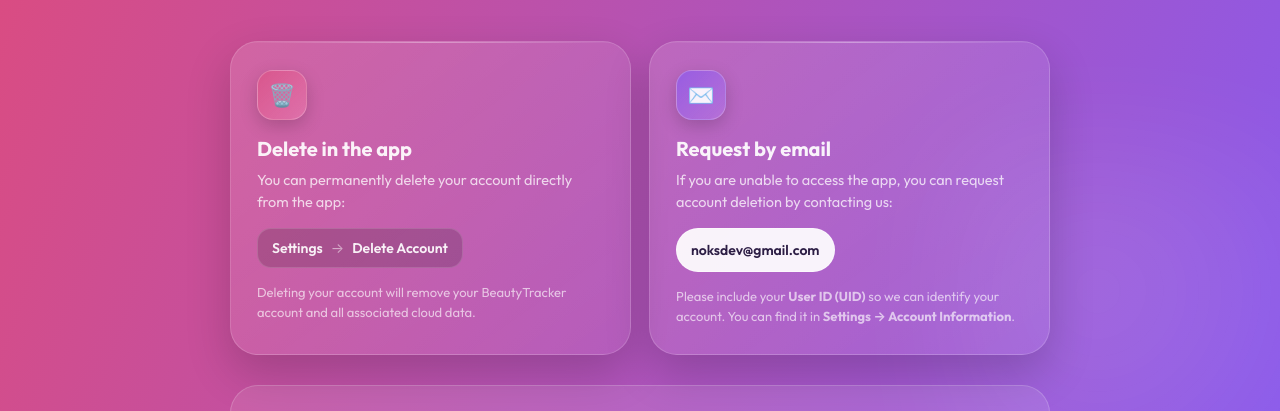
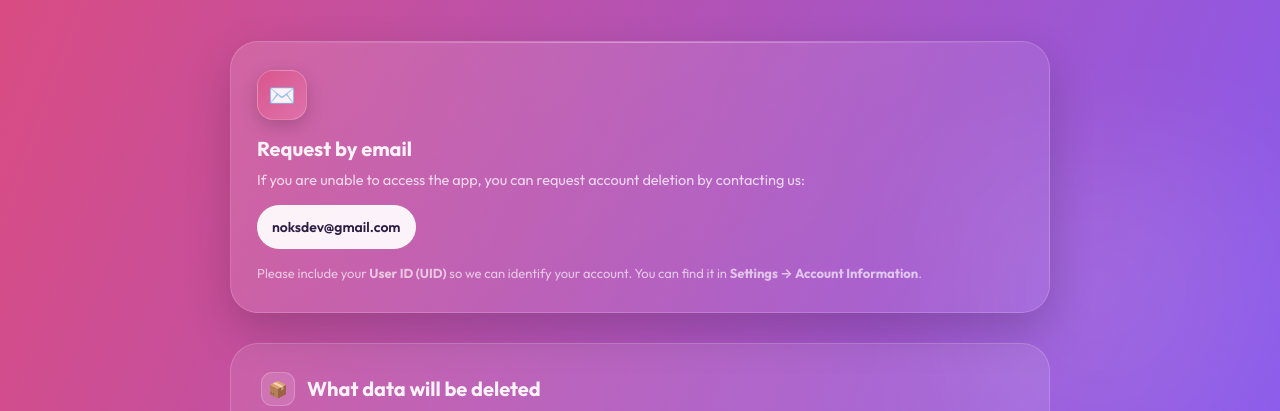
Before and after one commit to aliaksandra-molchan/aliaksandra-molchan.github.io, a plain HTML site: page beautytracker/index.html in a window 1280 px wide. Shown: the part 325-736 px from the top of the page. Drawn offline with Linux system fonts and the light colour scheme.

Commit message:
delete only by email

```diff
--- a/assets/styles.css
+++ b/assets/styles.css
@@ -2023,6 +2023,10 @@
   margin-bottom: 18px;
 }
 
+.del-grid--single {
+  grid-template-columns: 1fr;
+}
+
 .del-card {
   background: linear-gradient(145deg, rgba(255,255,255,.13), rgba(255,255,255,.06));
   border: 1px solid rgba(255,255,255,.16);
--- a/beautytracker/index.html
+++ b/beautytracker/index.html
@@ -44,22 +44,7 @@
     </p>
   </section>
 
-  <div class="del-grid">
-
-    <article class="del-card">
-      <div class="del-icon" aria-hidden="true">🗑️</div>
-      <h2>Delete in the app</h2>
-      <p>You can permanently delete your account directly from the app:</p>
-      <div class="del-path">
-        <span>Settings</span>
-        <span class="sep">→</span>
-        <span>Delete Account</span>
-      </div>
-      <p class="del-note">
-        Deleting your account will remove your BeautyTracker account and all associated
-        cloud data.
-      </p>
-    </article>
+  <div class="del-grid del-grid--single">
 
     <article class="del-card">
       <div class="del-icon" aria-hidden="true">✉️</div>
```
